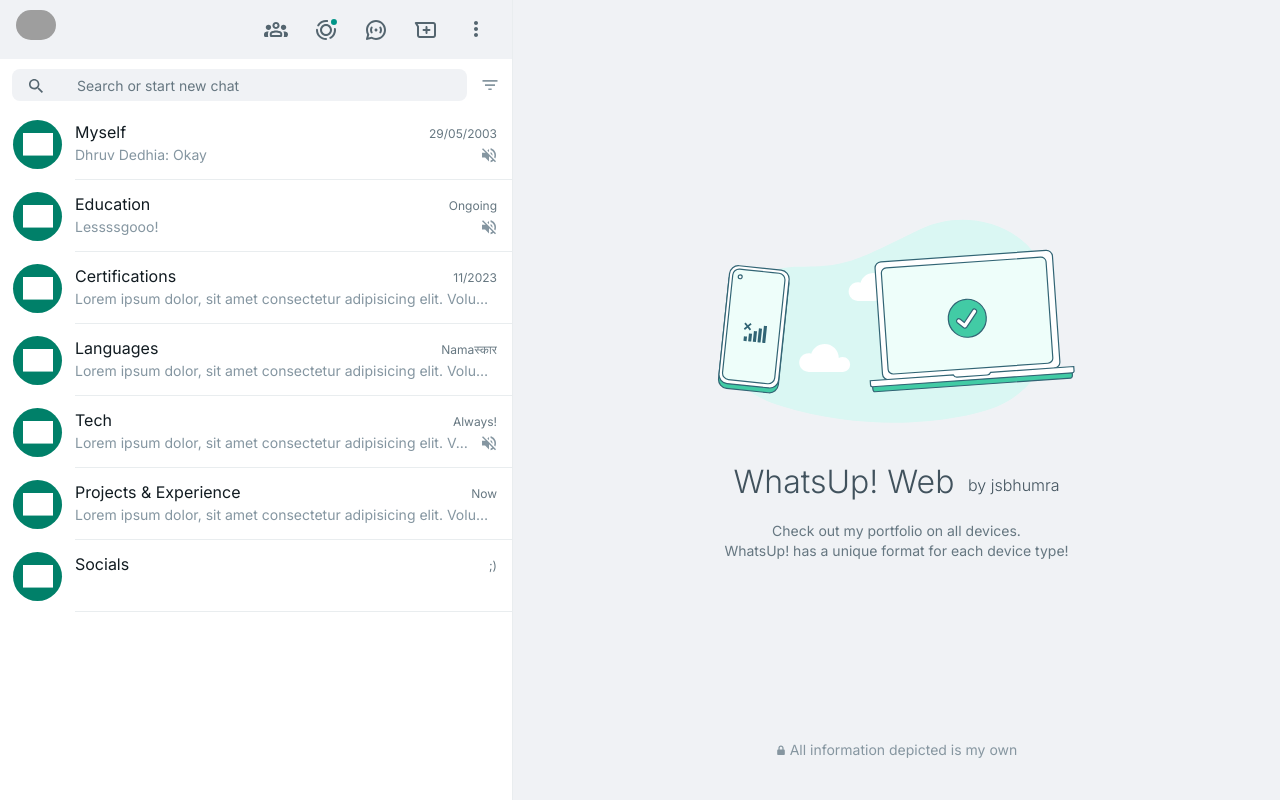
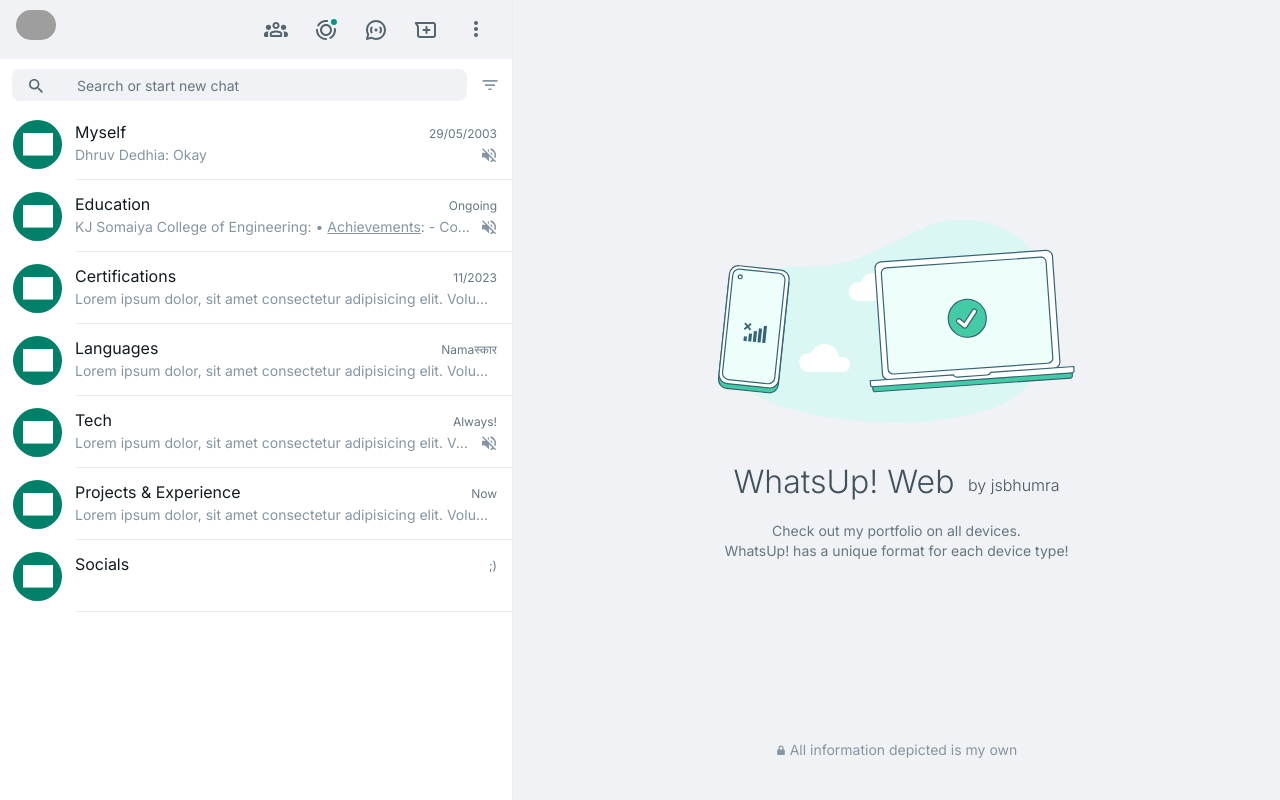
Before and after one commit to jsbhumra/my-portfolio, a Next.js app: page / in a window 1280 px wide. Built offline with nearby package versions, Linux system fonts and the light colour scheme; grey boxes are pictures that could not be loaded.

Commit message:
Some message styling changes done across formats

```diff
--- a/components/Android/ChatGroup/page.js
+++ b/components/Android/ChatGroup/page.js
@@ -37,7 +37,7 @@
                 </div>
                 <div className="w-full mt-[6px] overflow-hidden flex justify-between items-center min-h-[20px] text-[13px] leading-[20px] text-[#667781] dark:text-[#8696a0]">
                     <div className="flex text-left overflow-hidden leading-[20px] text-[14px] whitespace-nowrap font-normal text-[#8596a1] dark:text-[#8696a0]">
-                    <div className="overflow-hidden text-ellipsis whitespace-nowrap">{text}</div>
+                    <div className="overflow-hidden text-ellipsis whitespace-nowrap" dangerouslySetInnerHTML={{ __html: text }}></div>
                     </div>
                     <div className="flex flex-row ml-[6px] max-w-full text-[12px] leading-[20px] text-[#8596a1] dark:text-[#8696a0]">
                         {mute && <span><svg viewBox="0 0 16 18" height="18" width="16" preserveAspectRatio="xMidYMid meet" className="" version="1.1" x="0px" y="0px" enableBackground="new 0 0 16 18"><title>muted</title><path fill="currentColor" d="M11.52,9.206c0-1.4-0.778-2.567-1.944-3.111v1.711L11.52,9.75 C11.52,9.517,11.52,9.362,11.52,9.206z M13.465,9.206c0,0.7-0.156,1.4-0.389,2.022l1.167,1.167c0.544-0.933,0.778-2.1,0.778-3.267 c0-3.344-2.333-6.144-5.444-6.844v1.633C11.832,4.695,13.465,6.717,13.465,9.206z M2.032,2.206L1.02,3.217l3.656,3.656H1.02v4.667 h3.111l3.889,3.889v-5.211l3.344,3.344c-0.544,0.389-1.089,0.7-1.789,0.933v1.633c1.089-0.233,2.022-0.7,2.878-1.4l1.556,1.556 l1.011-1.011l-7-7L2.032,2.206z M8.02,2.984L6.387,4.617L8.02,6.25V2.984z"></path></svg></span>}
--- a/components/Android/ChatSection/RecMessage/index.js
+++ b/components/Android/ChatSection/RecMessage/index.js
@@ -82,7 +82,7 @@
                     </div>}
                     <div>
                       <div className='relative break-word whitespace-pre-wrap'>
-                        <span className='min-h-0'>{text}</span>
+                        <span className='min-h-0' dangerouslySetInnerHTML={{ __html: text }}></span>
                         <span className='px-[4px] py-0 text-[0.6875rem] align-middle invisible inline-flex leading-[15px] h-0'>
                           <span className='grow-0 shrink-0'>{time}</span>
                         </span>
--- a/components/Android/ChatSection/SentMessage/index.js
+++ b/components/Android/ChatSection/SentMessage/index.js
@@ -71,7 +71,7 @@
                         <div className='pl-[9px] pr-[7px] pt-[6px] pb-[8px]'>
                             <div>
                                 <div className='relative break-word whitespace-pre-wrap'>
-                                    <span className='min-h-0'>{text}</span>
+                                    <span className='min-h-0' dangerouslySetInnerHTML={{ __html: text }}></span>
                                     <span className='px-[4px] py-0 text-[0.6875rem] align-middle invisible inline-flex leading-[15px] h-0'>
                                         <span className='grow-0 w-[19px] shrink-0 '></span>
                                         <span className='grow-0 shrink-0'>{time}</span>
--- a/components/Constants/page.js
+++ b/components/Constants/page.js
@@ -72,41 +72,41 @@
           {
             type: 'Sent',
             time: '12:18',
-            text: 'Primary Education?',
+            text: 'Could you please list details about my <b>Primary Education</b> and any achievements during these years?',
             read: true
           },
           {
             type: 'Rec',
             time: '12:19',
             from: 'DG Khetan International School',
-            text: ' • Basic Details:\n - Academic Years --> 2007-16\n - Studied here from Junior Kindergarten upto Class 7\n - Board: Cambridge IGCSE',
+            text: ' • <u>Basic Details</u>:\n - Academic Years --> 2007-16\n - Studied here from Junior Kindergarten upto Class 7\n - Board: Cambridge IGCSE',
             nameColor: '#53bdeb'
           },
           {
             type: 'Rec',
             time: '12:19',
             from: 'DG Khetan International School',
-            text: ' • Achievements:\n - MaRRS Spell Bee International Qualifier\n - Selected for educational TV show broadcast on national television\n - Consistent school-level and region-level Olympiad topper',
+            text: ' • <u>Achievements</u>:\n - MaRRS Spell Bee International Qualifier\n - Selected for educational TV show broadcast on national television\n - Consistent school-level and region-level Olympiad topper',
             nameColor: '#53bdeb'
           },
           {
             type: 'Sent',
             time: '12:20',
-            text: 'Secondary Education?',
+            text: 'Details about my <b>Secondary Education</b> as well as accomplishments?',
             read: true
           },
           {
             type: 'Rec',
             time: '12:20',
             from: 'DG Khetan International School',
-            text: ' • Basic Details:\n - Academic Years --> 2016-19\n - Studied here (again) from Class 8 upto Class 10\n - Board: Cambridge IGCSE\n - Chosen stream in middle school : Science (with Business Studies & ICT)',
+            text: ' • <u>Basic Details</u>:\n - Academic Years --> 2016-19\n - Studied here (again) from Class 8 upto Class 10\n - Board: Cambridge IGCSE\n - Chosen stream in middle school : Science (with Business Studies & ICT)',
             nameColor: '#53bdeb'
           },
           {
             type: 'Rec',
             time: '12:20',
             from: 'DG Khetan International School',
-            text: ' • Achievements:\n - Student Council Educational Head\n - Student of the Year in Class 9\n - Cambridge IGCSE Mathematics World Topper\n - Stood 2nd in the school in Class 10 (8 A*)',
+            text: ' • <u>Achievements</u>:\n - Student Council Educational Head\n - Student of the Year in Class 9\n - Cambridge IGCSE Mathematics World Topper\n - Stood 2nd in the school in Class 10 (8 A*)',
             nameColor: '#53bdeb'
           },
           {
@@ -116,34 +116,46 @@
           {
             type: 'Sent',
             time: '12:21',
-            text: 'High School?',
+            text: 'Information about my <b>High School</b> years?',
             read: true
           },
           {
             type: 'Rec',
             time: '12:21',
             from: 'TP Bhatia College of Science',
-            text: ' • Basic Details:\n - Academic Years --> 2019-21\n - High school studies completed here\n - Board: Maharashtra Board (HSC)\n - Chosen stream and elective : Engineering (Science) + Electrical Maintenance (Elective)',
+            text: ' • <u>Basic Details</u>:\n - Academic Years --> 2019-21\n - High school studies completed here\n - Board: Maharashtra Board (HSC)\n - Chosen stream and elective : Engineering (Science) + Electrical Maintenance (Elective)',
             nameColor: '#53bdeb'
           },
           {
             type: 'Rec',
             time: '12:21',
             from: 'TP Bhatia College of Science',
-            text: ' • Achievements:\n - Student Council Educational Head\n - Student of the Year in Class 9\n - Cambridge IGCSE Mathematics World Topper\n - Stood 2nd in the school in Class 10 (8 A*)',
+            text: ' • <u>Achievements</u>:\n - 94.4%ile in JEE Mains\n - 98.14%ile in MHT-CET\n - College-wide Topper (11+12)',
             nameColor: '#53bdeb'
           },
           {
+            type: 'Dates',
+            date: 'TODAY'
+          },
+          {
             type: 'Sent',
-            time: '12:18',
-            text: 'Some person has come',
+            time: '12:21',
+            text: 'How is my <b>Undergraduation</b> going?',
             read: true
           },
           {
-            type: 'Sent',
-            time: '12:18',
-            text: 'Lessssgooo!',
-            read: true
+            type: 'Rec',
+            time: '12:21',
+            from: 'KJ Somaiya College of Engineering',
+            text: ' • <u>Basic Details</u>:\n - Academic Years --> 2021-25\n - Undergoing B.Tech course here\n - Chosen stream and honors course : Computer Engineering + Cybersecurity (Honors)',
+            nameColor: '#53bdeb'
+          },
+          {
+            type: 'Rec',
+            time: '12:21',
+            from: 'KJ Somaiya College of Engineering',
+            text: ' • <u>Achievements</u>:\n - Consistent semester topper (9.92 CGPA avg)\n - Inter-collegiate Mathematics League winner in FY\n - TEDxSomaiya Tech Committee member since FY\n - Undertook multiple internship projects under University professors',
+            nameColor: '#53bdeb'
           },
         ]
       },
--- a/components/Desktop/ChatGroup/index.js
+++ b/components/Desktop/ChatGroup/index.js
@@ -37,7 +37,7 @@
                 </div>
                 <div className="w-full mt-[2px] overflow-hidden flex justify-between items-center min-h-[20px] text-[13px] leading-[20px] text-[#667781] dark:text-[#8696a0]">
                     <div className="flex text-left overflow-hidden leading-[20px] text-[14px] whitespace-nowrap font-normal text-[#8596a1] dark:text-[#8696a0]">
-                    <div className="overflow-hidden text-ellipsis whitespace-nowrap">{text}</div>
+                    <div className="overflow-hidden text-ellipsis whitespace-nowrap" dangerouslySetInnerHTML={{ __html: text }}></div>
                     </div>
                     <div className="flex flex-row ml-[6px] max-w-full text-[12px] leading-[20px] text-[#8596a1] dark:text-[#8696a0]">
                         {mute && <span><svg viewBox="0 0 16 18" height="18" width="16" preserveAspectRatio="xMidYMid meet" className="" version="1.1" x="0px" y="0px" enableBackground="new 0 0 16 18"><title>muted</title><path fill="currentColor" d="M11.52,9.206c0-1.4-0.778-2.567-1.944-3.111v1.711L11.52,9.75 C11.52,9.517,11.52,9.362,11.52,9.206z M13.465,9.206c0,0.7-0.156,1.4-0.389,2.022l1.167,1.167c0.544-0.933,0.778-2.1,0.778-3.267 c0-3.344-2.333-6.144-5.444-6.844v1.633C11.832,4.695,13.465,6.717,13.465,9.206z M2.032,2.206L1.02,3.217l3.656,3.656H1.02v4.667 h3.111l3.889,3.889v-5.211l3.344,3.344c-0.544,0.389-1.089,0.7-1.789,0.933v1.633c1.089-0.233,2.022-0.7,2.878-1.4l1.556,1.556 l1.011-1.011l-7-7L2.032,2.206z M8.02,2.984L6.387,4.617L8.02,6.25V2.984z"></path></svg></span>}
--- a/components/Desktop/ChatSection/RecMessage/index.js
+++ b/components/Desktop/ChatSection/RecMessage/index.js
@@ -82,7 +82,7 @@
                     </div>}
                     <div>
                       <div className='relative break-word whitespace-pre-wrap'>
-                        <span className='min-h-0'>{text}</span>
+                        <span className='min-h-0' dangerouslySetInnerHTML={{ __html: text }}></span>
                         <span className='px-[4px] py-0 text-[0.6875rem] align-middle invisible inline-flex leading-[15px] h-0'>
                           <span className='grow-0 shrink-0'>{time}</span>
                         </span>
--- a/components/Desktop/ChatSection/SentMessage/index.js
+++ b/components/Desktop/ChatSection/SentMessage/index.js
@@ -71,7 +71,7 @@
                         <div className='pl-[9px] pr-[7px] pt-[6px] pb-[8px]'>
                             <div>
                                 <div className='relative break-word whitespace-pre-wrap'>
-                                    <span className='min-h-0'>{text}</span>
+                                    <span className='min-h-0' dangerouslySetInnerHTML={{ __html: text }}></span>
                                     <span className='px-[4px] py-0 text-[0.6875rem] align-middle invisible inline-flex leading-[15px] h-0'>
                                         <span className='grow-0 w-[19px] shrink-0 '></span>
                                         <span className='grow-0 shrink-0'>{time}</span>
--- a/components/IOS/ChatGroup/page.js
+++ b/components/IOS/ChatGroup/page.js
@@ -37,7 +37,7 @@
                 </div>
                 <div className="w-full mt-[0px] overflow-hidden flex justify-between items-start min-h-[20px] text-[13px] leading-[20px] text-[#667781] dark:text-[#8696a0]">
                     <div className="flex text-left leading-[20px] text-[14px] overflow-hidden font-normal text-[#8596a1] dark:text-[#8696a0]">
-                    <div className="overflow-hidden text-ellipsis line-clamp-2">{text}</div>
+                    <div className="overflow-hidden text-ellipsis line-clamp-2" dangerouslySetInnerHTML={{ __html: text }}></div>
                     </div>
                     <div className="flex flex-row justify-end ml-[6px] max-w-full text-[12px] leading-[20px] text-[#8596a1] dark:text-[#8696a0]">
                         {mute && <span><svg viewBox="0 0 16 18" height="18" width="16" preserveAspectRatio="xMidYMid meet" className="" version="1.1" x="0px" y="0px" enableBackground="new 0 0 16 18"><title>muted</title><path fill="currentColor" d="M11.52,9.206c0-1.4-0.778-2.567-1.944-3.111v1.711L11.52,9.75 C11.52,9.517,11.52,9.362,11.52,9.206z M13.465,9.206c0,0.7-0.156,1.4-0.389,2.022l1.167,1.167c0.544-0.933,0.778-2.1,0.778-3.267 c0-3.344-2.333-6.144-5.444-6.844v1.633C11.832,4.695,13.465,6.717,13.465,9.206z M2.032,2.206L1.02,3.217l3.656,3.656H1.02v4.667 h3.111l3.889,3.889v-5.211l3.344,3.344c-0.544,0.389-1.089,0.7-1.789,0.933v1.633c1.089-0.233,2.022-0.7,2.878-1.4l1.556,1.556 l1.011-1.011l-7-7L2.032,2.206z M8.02,2.984L6.387,4.617L8.02,6.25V2.984z"></path></svg></span>}
--- a/components/IOS/ChatSection/RecMessage/index.js
+++ b/components/IOS/ChatSection/RecMessage/index.js
@@ -82,7 +82,7 @@
                     </div>}
                     <div>
                       <div className='relative break-word whitespace-pre-wrap'>
-                        <span className='min-h-0'>{text}</span>
+                        <span className='min-h-0' dangerouslySetInnerHTML={{ __html: text }}></span>
                         <span className='px-[4px] py-0 text-[0.6875rem] align-middle invisible inline-flex leading-[15px] h-0'>
                           <span className='grow-0 shrink-0'>{time}</span>
                         </span>
--- a/components/IOS/ChatSection/SentMessage/index.js
+++ b/components/IOS/ChatSection/SentMessage/index.js
@@ -71,7 +71,7 @@
                         <div className='pl-[9px] pr-[7px] pt-[6px] pb-[8px]'>
                             <div>
                                 <div className='relative break-word whitespace-pre-wrap'>
-                                    <span className='min-h-0'>{text}</span>
+                                    <span className='min-h-0' dangerouslySetInnerHTML={{ __html: text }}></span>
                                     <span className='px-[4px] py-0 text-[0.6875rem] align-middle invisible inline-flex leading-[15px] h-0'>
                                         <span className='grow-0 w-[19px] shrink-0 '></span>
                                         <span className='grow-0 shrink-0'>{time}</span>
```
Also changed, not shown: 1 other file (tests, documents, lock files or other folders).
